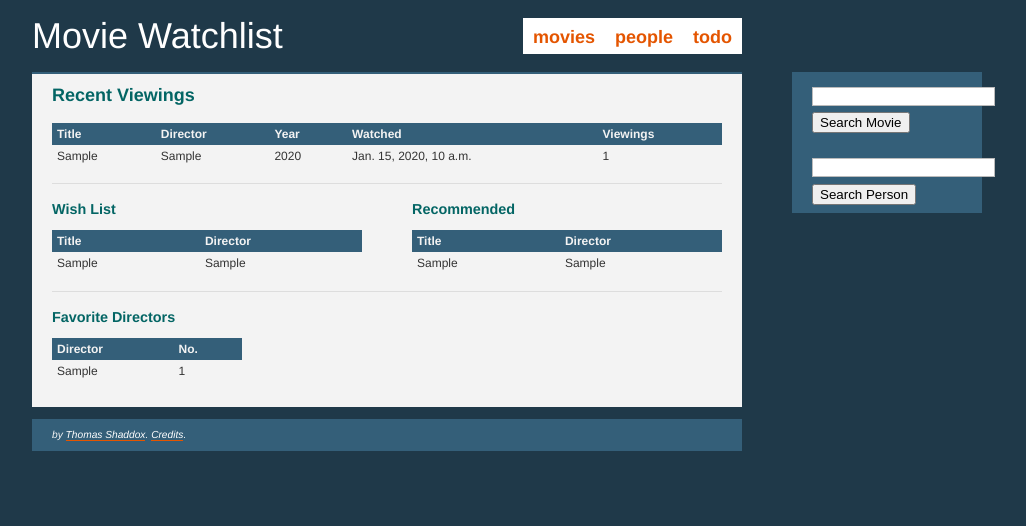
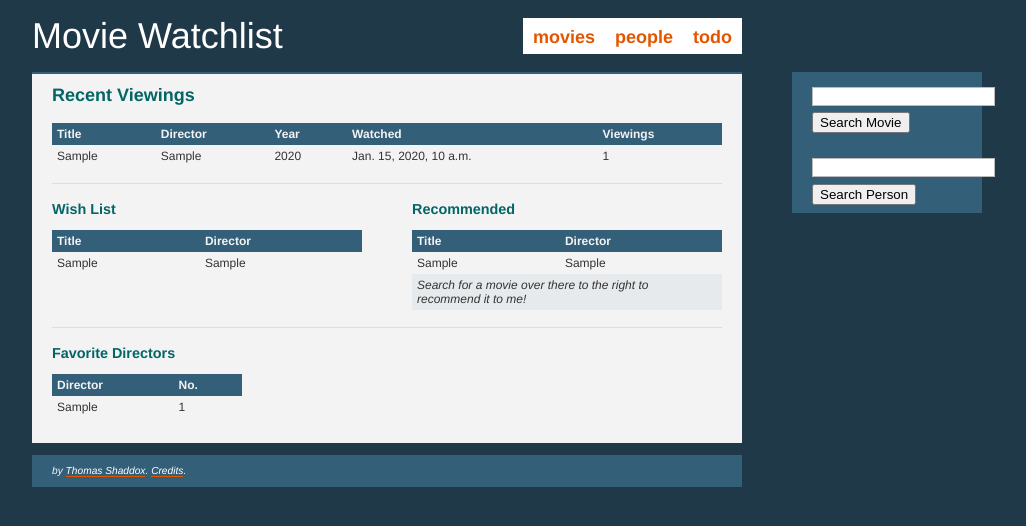
Before and after one commit to tshddx/watchlist2, a Django app: template watchlist/templates/index.html in a window 1280 px wide. Shown: the top 526 px of the page, without its empty margins (133-1159 px from the left). Run offline with Django 3.2, Linux system fonts and the light colour scheme; the template is opened without the code that fills it: most values are stand-ins (such as "Sample title", 1, 10 or a date in 2020); some libraries are stand-ins or nearby versions.

Commit message:
On the recommended movies table on the home page, added an admonition to search for a movie and recommend it to me.

```diff
--- a/watchlist/templates/index.html
+++ b/watchlist/templates/index.html
@@ -61,10 +61,13 @@
               <td> {{ movie.director.as_abbreviated_a|safe|default:"None" }} </td>
             </tr>
           {% endfor %}
+          <tr>
+            <td colspan="2"><em>Search for a movie over there to the right to recommend it to me!</em></td>
+          </tr>
         </tbody>
       </table>
     {% else %}
-      <p>No one has recommended any movies yet. Search for a movie over there to the right to recommend it.</p>
+      <p>No one has recommended any movies yet. Search for a movie over there to the right to recommend it to me!</p>
     {% endif %}
   </div>
   <hr />
```
